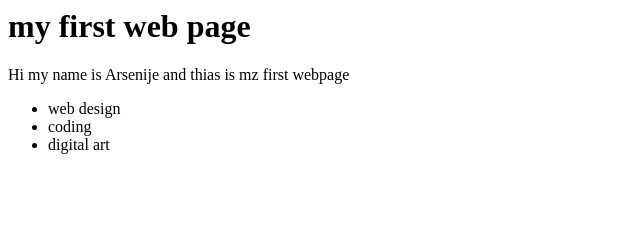
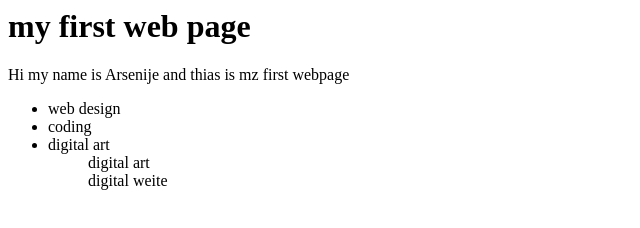
Before and after one commit to arsenije7/test, a plain HTML site: page index.html in a window 1280 px wide. Shown: the whole page, without its empty margins (0-640 px from the left). Drawn offline with Linux system fonts and the light colour scheme.

Commit message:
Promena1

```diff
--- a/index.html
+++ b/index.html
@@ -4,5 +4,8 @@
 <ul>
 <li> web design</li>
 <li> coding</li>
-<li>digital art </li>
+<li>digital art
+<ol> digital art </ol>
+<ol> digital weite </ol>
+</li>
 </ul>
```
